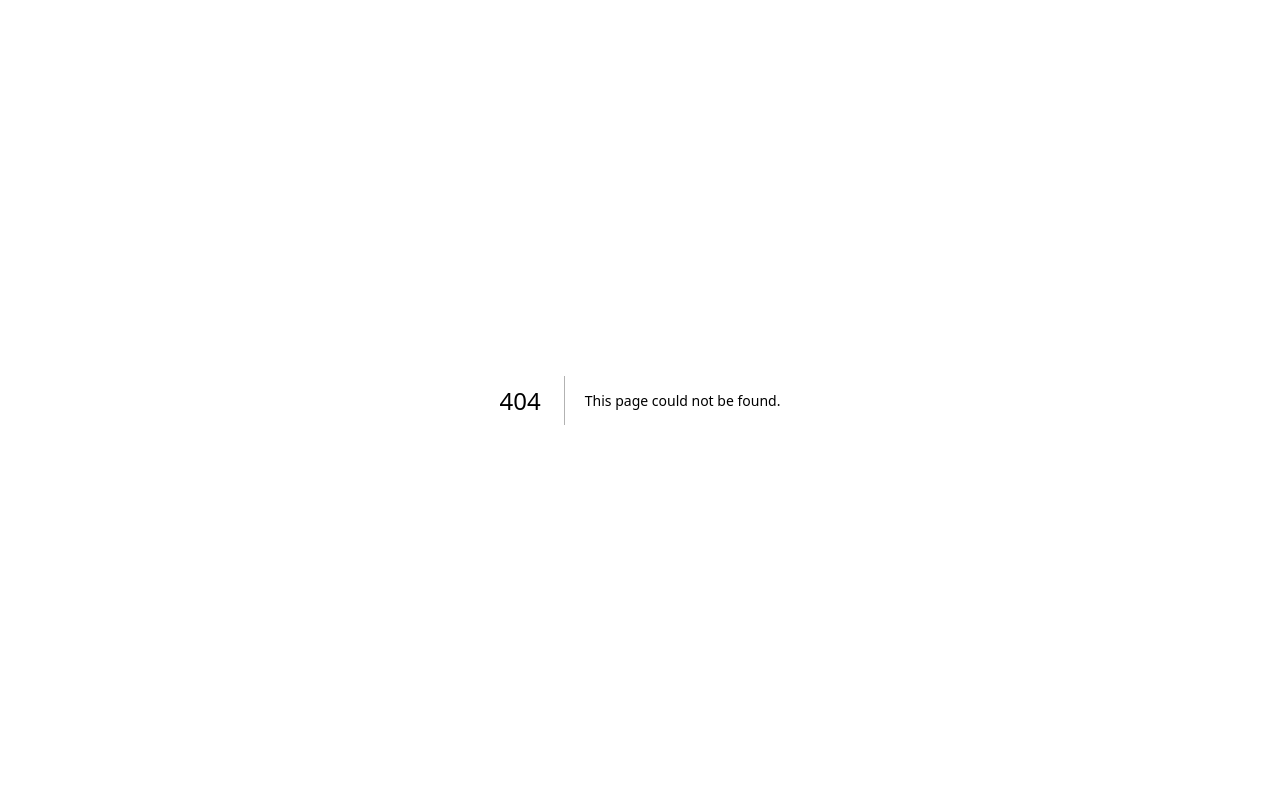
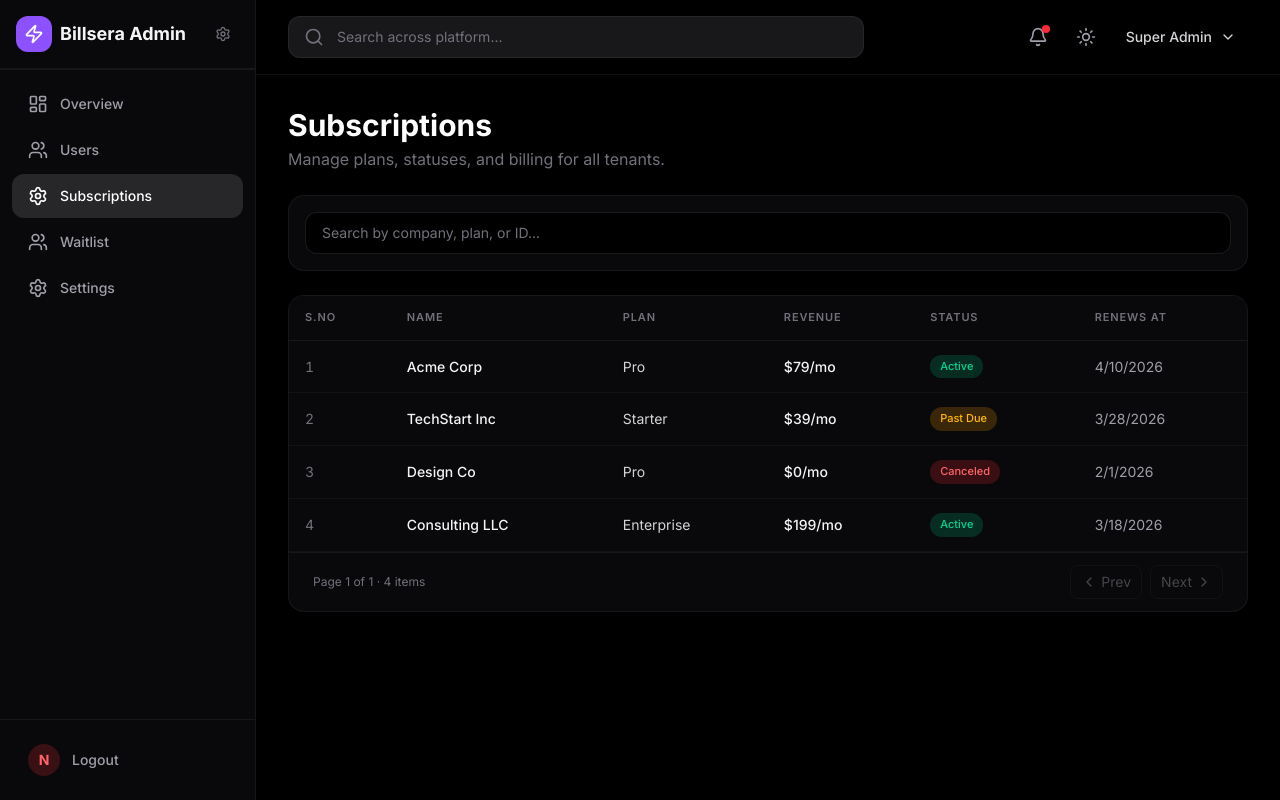
Before and after one commit to AqibIqbal1/billsera, a Next.js app: page /admin/subscriptions in a window 1280 px wide. Before the commit this address had no page. Built offline with nearby package versions, Linux system fonts and the light colour scheme.

Commit message:
feat: Add subscriptions page and update admin layout navigation for better management of subscription plans

```diff
--- a/app/admin/layout.tsx
+++ b/app/admin/layout.tsx
@@ -21,6 +21,7 @@ import { getToken, removeToken } from "@/lib/auth";
 const navItems = [
   { href: "/admin", label: "Overview", icon: LayoutDashboard },
   { href: "/admin/users", label: "Users", icon: Users },
+  { href: "/admin/subscriptions", label: "Subscriptions", icon: Settings },
   { href: "/admin/waitlist", label: "Waitlist", icon: Users },
   { href: "/admin/settings", label: "Settings", icon: Settings },
 ];
@@ -254,7 +255,7 @@ export default function AdminLayout({
                       className="fixed inset-0 z-10"
                       onClick={() => setUserMenuOpen(false)}
                     />
-                    <div className="absolute right-0 top-full mt-1 py-1 w-48 rounded-xl bg-zinc-900 border border-white/[0.06] shadow-xl z-20">
+                    <div className="absolute right-0 top-full mt-1 py-1 w-48 rounded-xl bg-zinc-900 border border-white/6 shadow-xl z-20">
                       <button
                         onClick={() => {
                           removeToken();
--- /dev/null
+++ b/app/admin/subscriptions/page.tsx
@@ -0,0 +1,172 @@
+"use client";
+
+import { useState, useEffect } from "react";
+import { DataTable, type DataTableRow } from "@/components/data-table";
+import { ChevronLeft, ChevronRight } from "lucide-react";
+
+const PAGE_SIZE = 10;
+
+const subscriptions = [
+  {
+    id: "sub_001",
+    tenant: "Acme Corp",
+    plan: "Pro",
+    status: "active",
+    renewsAt: "2026-04-10",
+    mrr: 79,
+  },
+  {
+    id: "sub_002",
+    tenant: "TechStart Inc",
+    plan: "Starter",
+    status: "past_due",
+    renewsAt: "2026-03-28",
+    mrr: 39,
+  },
+  {
+    id: "sub_003",
+    tenant: "Design Co",
+    plan: "Pro",
+    status: "canceled",
+    renewsAt: "2026-02-01",
+    mrr: 0,
+  },
+  {
+    id: "sub_004",
+    tenant: "Consulting LLC",
+    plan: "Enterprise",
+    status: "active",
+    renewsAt: "2026-03-18",
+    mrr: 199,
+  },
+];
+
+const statusStyles: Record<string, string> = {
+  active: "bg-emerald-500/20 text-emerald-400",
+  past_due: "bg-amber-500/20 text-amber-400",
+  canceled: "bg-red-500/20 text-red-400",
+};
+
+export default function AdminSubscriptionsPage() {
+  const [search, setSearch] = useState("");
+  const [page, setPage] = useState(1);
+
+  const filtered = subscriptions.filter(
+    (s) =>
+      s.tenant.toLowerCase().includes(search.toLowerCase()) ||
+      s.plan.toLowerCase().includes(search.toLowerCase()) ||
+      s.id.toLowerCase().includes(search.toLowerCase())
+  );
+
+  useEffect(() => {
+    setPage(1);
+  }, [search]);
+
+  const totalPages = Math.max(1, Math.ceil(filtered.length / PAGE_SIZE));
+  const currentPage = Math.min(Math.max(1, page), totalPages);
+  const start = (currentPage - 1) * PAGE_SIZE;
+  const paginated = filtered.slice(start, start + PAGE_SIZE);
+
+  const rows: DataTableRow[] = paginated.map((sub, index) => ({
+    id: sub.id,
+    cells: {
+      sno: (
+        <span className="text-zinc-500 tabular-nums">{start + index + 1}</span>
+      ),
+      name: (
+        <span className="font-medium text-zinc-100">{sub.tenant}</span>
+      ),
+      plan: (
+        <span className="text-sm text-zinc-300">{sub.plan}</span>
+      ),
+      revenue: (
+        <span className="text-sm text-zinc-100 font-medium">
+          ${sub.mrr}/mo
+        </span>
+      ),
+      status: (
+        <span
+          className={`inline-flex items-center px-2.5 py-1 rounded-full text-[11px] font-medium capitalize ${statusStyles[sub.status] || "bg-zinc-700 text-zinc-200"
+            }`}
+        >
+          {sub.status.replace("_", " ")}
+        </span>
+      ),
+      renewsAt: (
+        <span className="text-sm text-zinc-400">
+          {new Date(sub.renewsAt).toLocaleDateString()}
+        </span>
+      ),
+    },
+  }));
+
+  return (
+    <div className="max-w-6xl mx-auto space-y-6">
+      <div className="flex flex-col sm:flex-row sm:items-center sm:justify-between gap-4">
+        <div>
+          <h1 className="text-2xl md:text-3xl font-bold text-white">
+            Subscriptions
+          </h1>
+          <p className="text-zinc-500 mt-1">
+            Manage plans, statuses, and billing for all tenants.
+          </p>
+        </div>
+      </div>
+
+      <div className="rounded-2xl bg-zinc-950 border border-white/6 p-4 flex flex-col md:flex-row md:items-center gap-3">
+        <div className="flex-1">
+          <div className="relative">
+            <input
+              type="search"
+              placeholder="Search by company, plan, or ID..."
+              value={search}
+              onChange={(e) => setSearch(e.target.value)}
+              className="w-full pl-4 pr-4 py-2.5 rounded-xl bg-black border border-white/10 text-sm text-zinc-100 placeholder:text-zinc-500 outline-none focus:border-violet-500/60"
+            />
+          </div>
+        </div>
+      </div>
+
+      <DataTable
+        columns={[
+          { key: "sno", header: "S.No" },
+          { key: "name", header: "Name" },
+          { key: "plan", header: "Plan" },
+          { key: "revenue", header: "Revenue" },
+          { key: "status", header: "Status" },
+          { key: "renewsAt", header: "Renews At" },
+        ]}
+        rows={rows}
+        emptyMessage="No subscriptions found."
+        footer={
+          filtered.length > 0 && (
+            <>
+              <span className="text-zinc-500">
+                Page {currentPage} of {totalPages} · {filtered.length} item
+                {filtered.length !== 1 ? "s" : ""}
+              </span>
+              <div className="flex items-center gap-2">
+                <button
+                  onClick={() => setPage((p) => Math.max(1, p - 1))}
+                  disabled={currentPage <= 1}
+                  className="inline-flex items-center gap-1 px-2.5 py-1.5 rounded-lg border border-white/10 text-zinc-400 hover:text-white hover:bg-zinc-800 disabled:opacity-40 disabled:cursor-not-allowed disabled:hover:bg-transparent text-sm"
+                >
+                  <ChevronLeft className="w-4 h-4" />
+                  Prev
+                </button>
+                <button
+                  onClick={() => setPage((p) => Math.min(totalPages, p + 1))}
+                  disabled={currentPage >= totalPages}
+                  className="inline-flex items-center gap-1 px-2.5 py-1.5 rounded-lg border border-white/10 text-zinc-400 hover:text-white hover:bg-zinc-800 disabled:opacity-40 disabled:cursor-not-allowed disabled:hover:bg-transparent text-sm"
+                >
+                  Next
+                  <ChevronRight className="w-4 h-4" />
+                </button>
+              </div>
+            </>
+          )
+        }
+      />
+    </div>
+  );
+}
```
